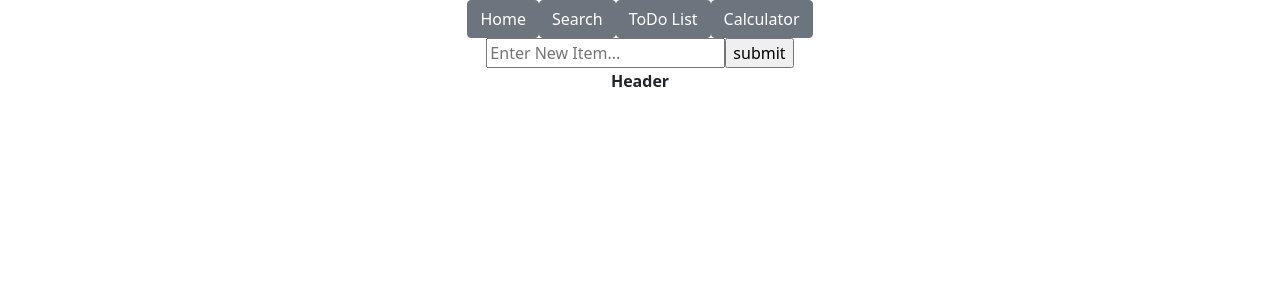
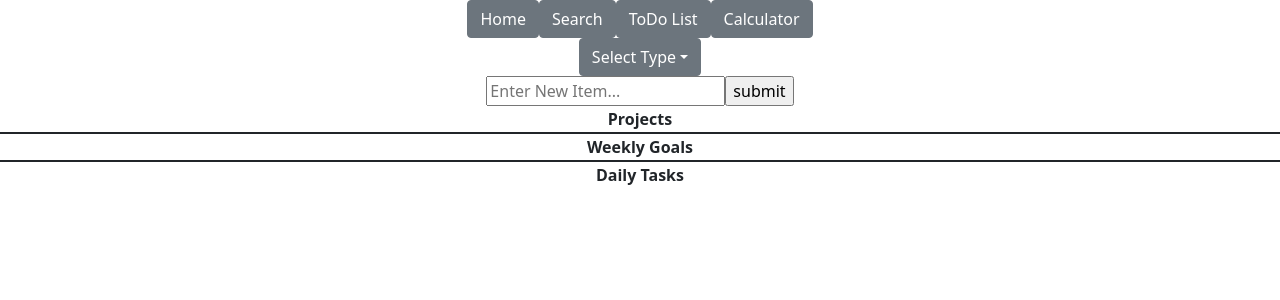
Before and after one commit to JacobWencloff/TasQues, a React (Create React App) app: page /todoList in a window 1280 px wide. Shown: the top 300 px of the page. Built offline with nearby package versions, Linux system fonts and the light colour scheme.

Commit message:
Created a multiLevel todo list using ReactStrap component features

```diff
--- a/src/Components/ToDoList.js
+++ b/src/Components/ToDoList.js
@@ -1,10 +1,16 @@
 import React from 'react'
+import 'bootstrap/dist/css/bootstrap.min.css';
 import { useState } from 'react'
-import { Table } from 'reactstrap'
+import { Table, Dropdown, DropdownItem, DropdownToggle, DropdownMenu } from 'reactstrap'
+import { isDOMComponent } from 'react-dom/test-utils';
 
 export default function ToDoList() {
     const [listItem, setNewListItem] = useState('')
-    const [list, setNewList] = useState([])
+    const [projectList, setNewProjectList] = useState([])
+    const [weeklyList, setNewWeeklyList] = useState([])
+    const [dailyList, setNewDailyList] = useState([])
+    const [ddOpen, setDDOpen] = useState(false)
+    const [entryType, setEntryType] = useState(null)
 
     const handleChange = (event) => {
         event.preventDefault()
@@ -13,32 +19,127 @@ export default function ToDoList() {
 
     const handleSubmit = (event) => {
         event.preventDefault()
-        let listCopy = [...list]
-        listCopy.push(listItem)
-        setNewList(listCopy)
+        if(entryType === 'Projects'){
+            let projectListCopy = [...projectList]
+            projectListCopy.push(listItem)
+            setNewProjectList(projectListCopy)
+        }else if(entryType === 'Weekly Goals'){
+            let weeklyListCopy = [...weeklyList]
+            weeklyListCopy.push(listItem)
+            setNewWeeklyList(weeklyListCopy)
+        }else if(entryType === 'Daily Tasks'){
+            let dailyListCopy = [...dailyList]
+            dailyListCopy.push(listItem)
+            setNewDailyList(dailyListCopy)
+        }
         setNewListItem('')
+
     }
 
+    const handleEntryType = (e) =>{
+        e.preventDefault()
+        let target = e.target.innerText
+        if(target === 'Projects'){
+            setEntryType('Projects')
+            console.log('project selected')
+        }else if(target === 'Weekly Goals'){
+            setEntryType('Weekly Goals')
+            console.log('weekly selected')
+        }else if(target === 'Daily Tasks'){
+            setEntryType('Daily Tasks')
+            console.log('Daily selected')
+        }
+    }
 
-    const mappedList = list.map((item, i) => {
-        return (
-            <tr>{item}</tr>
+    const mappedDailyList = dailyList.map((item, i) =>{
+        return(
+            <tr key={item + i}>
+                <td>
+                    {item}
+                </td>
+            </tr>
+        )
+    })
+    const mappedWeeklyList = weeklyList.map((item, i) =>{
+        return(
+            <tr key={item + i}>
+                <td>
+                    {item}
+                </td>
+            </tr>
+        )
+    })
+    const mappedProjectList = projectList.map((item, i) =>{
+        return(
+            <tr key={item + i}>
+                <td>
+                    {item}
+                </td>
+            </tr>
         )
     })
 
 
 
+    // const mappedList = list.map((item, i) => {
+    //     return (
+    //         <tr key={item + i}>
+    //             <td>
+    //                 {item}
+    //             </td>
+    //         </tr>
+    //     )
+    // })
+
+    const handleToggle = () =>{
+        if(ddOpen){
+            setDDOpen(false)
+        }else{
+            setDDOpen(true)
+        }
+    }
+
     return (
         <div>
             <form onSubmit={handleSubmit}>
+                <Dropdown isOpen={ddOpen} toggle={handleToggle}>
+                    <DropdownToggle caret>
+                        Select Type
+                    </DropdownToggle>
+                    <DropdownMenu>
+                        <DropdownItem onClick={handleEntryType}>
+                            Projects
+                        </DropdownItem>
+                        <DropdownItem onClick={handleEntryType}>
+                            Weekly Goals
+                        </DropdownItem>
+                        <DropdownItem onClick={handleEntryType}>
+                            Daily Tasks
+                        </DropdownItem>
+                    </DropdownMenu>
+                </Dropdown>
                 <input onChange={handleChange} type="text" value={listItem} placeholder='Enter New Item...'></input>
                 <input type='submit' value="submit"></input>
             </form>
-            <Table>
-                <tr>
-                    <th>Header</th>
-                </tr>
-                {mappedList}
+            <Table hover>
+                <th>
+                    Projects
+                </th>
+                <tbody>
+                    {mappedProjectList}
+                </tbody>
+                <th>
+                    Weekly Goals
+                </th>
+                <tbody>
+                    {mappedWeeklyList}
+                </tbody>
+                <th>
+                    Daily Tasks
+                </th>
+                <tbody>
+                    {mappedDailyList}
+                </tbody>
             </Table>
 
         </div>
```
